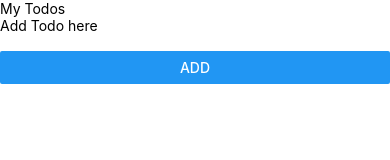
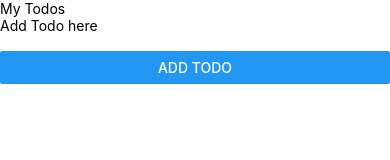
Before and after one commit to Xiaoping-Li/myTodo-react-native, a React Native app in the folder myTodo/: screen / in a window 390 px wide. Shown: the top 160 px of the page. Built offline with nearby package versions, Linux system fonts and the light colour scheme.

Commit message:
Modify add-todo button text

```diff
--- a/myTodo/components/TodoList.js
+++ b/myTodo/components/TodoList.js
@@ -30,7 +30,7 @@ export default class TodoList extends React.Component {
                 />
 
                 <Button
-                    title="Add"
+                    title="Add Todo"
                     onPress={this.handleAddTodo}
                 />
             </View>
```
